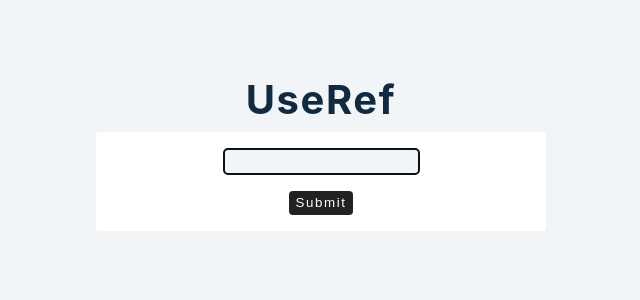
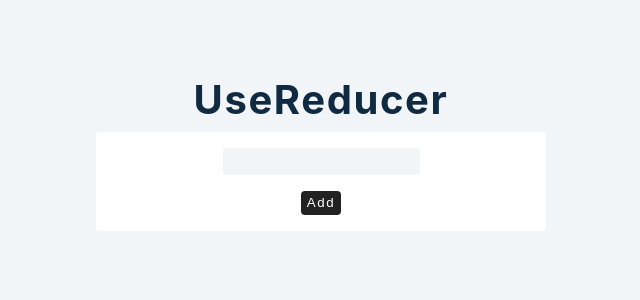
Before and after one commit to keer2345/react-full-course-2021-advance, a React (Create React App) app: page / in a window 1280 px wide. Shown: the top 300 px of the page, without its empty margins (319-959 px from the left). Built offline with nearby package versions, Linux system fonts and the light colour scheme.

Commit message:
useReducer Refactor

```diff
--- a/src/App.js
+++ b/src/App.js
@@ -1,6 +1,6 @@
 import React from 'react'
-import Setup from './tutorial/05-useRef/setup/1-useRef-basics'
-import Final from './tutorial/05-useRef/final/1-useRef-basics'
+import Setup from './tutorial/06-useReducer/setup'
+import Final from './tutorial/06-useReducer/final'
 
 const App = () => {
   return (
--- /dev/null
+++ b/src/tutorial/06-useReducer/final/Modal.js
@@ -0,0 +1,7 @@
+import React from 'react'
+
+const Modal = ({ modalContent }) => {
+  return <div className='modal'>{modalContent}</div>
+}
+
+export default Modal
--- /dev/null
+++ b/src/tutorial/06-useReducer/final/index.js
@@ -0,0 +1,60 @@
+import React, { useState, useReducer } from 'react'
+import Modal from './Modal'
+import { data } from '../../../data'
+
+const reducer = (state, action) => {
+  if (action.type === 'TESTING') {
+    return {
+      ...state,
+      people: data,
+      isModalOpen: true,
+      modalContent: 'item add success'
+    }
+  }
+  throw new Error('no matching action type')
+}
+const defaultState = {
+  people: [],
+  isModalOpen: false,
+  modalContent: 'hello modal'
+}
+
+const Index = () => {
+  const [name, setName] = useState('')
+
+  const [state, dispatch] = useReducer(reducer, defaultState)
+
+  const handleSubmit = (e) => {
+    e.preventDefault()
+    if (name) {
+      dispatch({ type: 'TESTING' })
+    } else {
+      dispatch({ type: 'RANDOM' })
+    }
+  }
+  return (
+    <>
+      {state.isModalOpen && <Modal modalContent={state.modalContent} />}
+      <form onSubmit={handleSubmit} className='form'>
+        <div>
+          <input
+            type='text'
+            value={name}
+            onChange={(e) => setName(e.target.value)}
+          />
+        </div>
+        <button type='submit'>Add</button>
+      </form>
+      {state.people.map((p) => {
+        const { id, name } = p
+        return (
+          <div key={id}>
+            <h4>{name}</h4>
+          </div>
+        )
+      })}
+    </>
+  )
+}
+
+export default Index
--- /dev/null
+++ b/src/tutorial/06-useReducer/setup/index.js
@@ -0,0 +1,11 @@
+import React from 'react'
+
+const Index = () => {
+  return (
+    <div>
+      <h2>useReducer</h2>
+    </div>
+  )
+}
+
+export default Index
```
